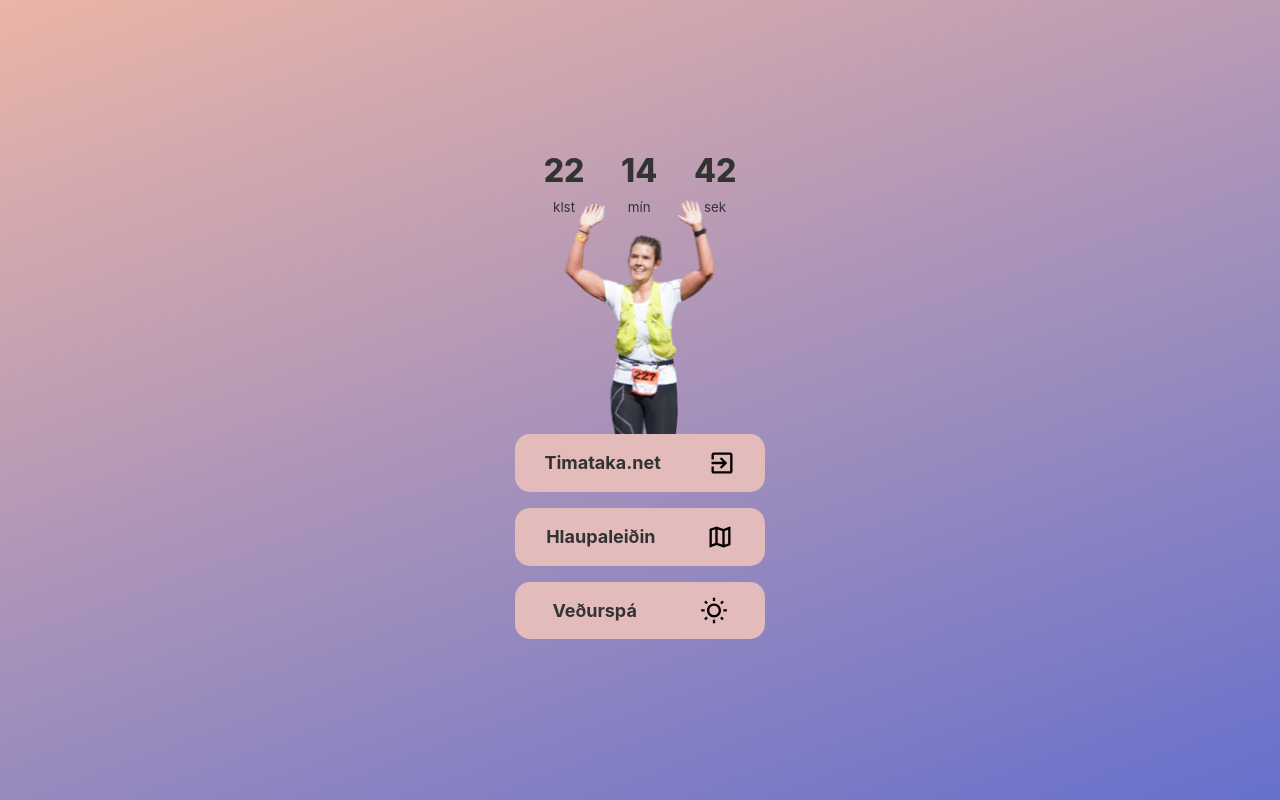
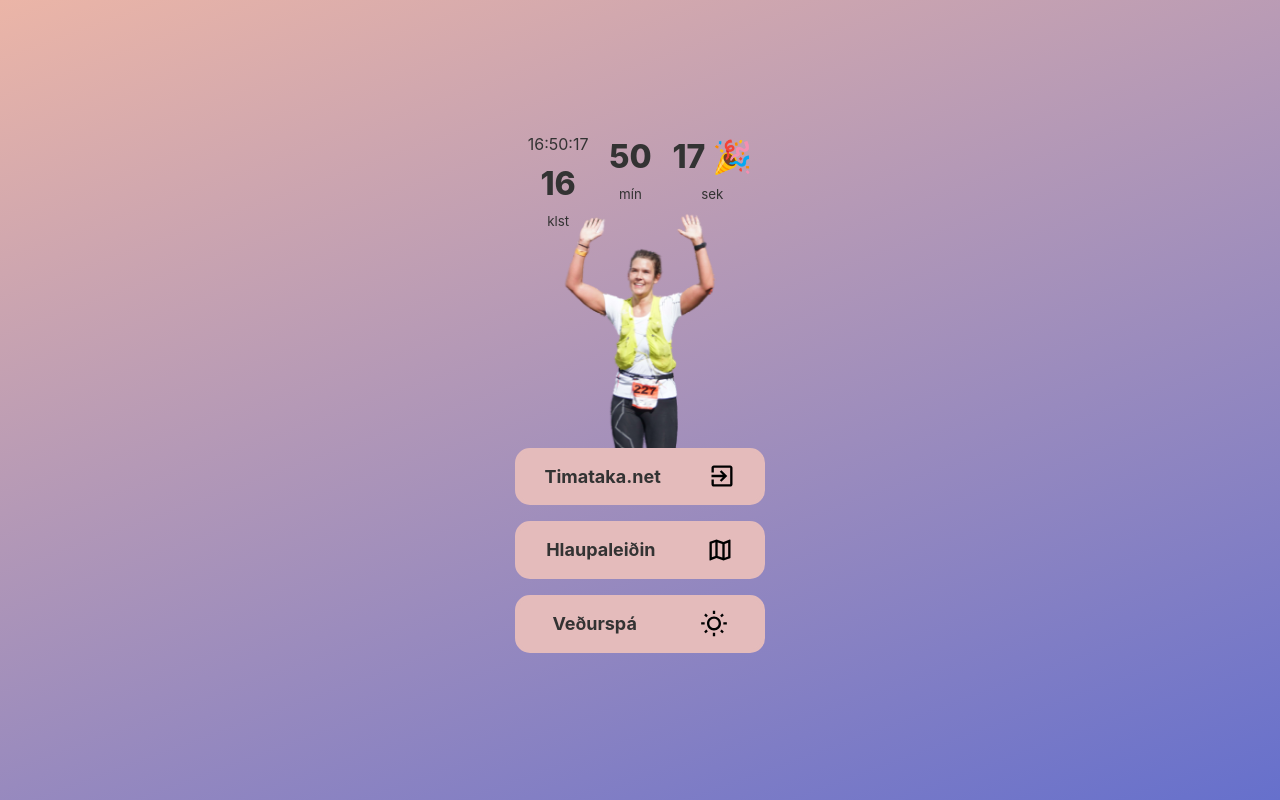
Before and after one commit to mlgnnr/gtsby-rn, a Gatsby site: page / in a window 1280 px wide. Built offline with nearby package versions, Linux system fonts and the light colour scheme; Gatsby itself is replaced by a stand-in of ours; no server answers.

Commit message:
finish time

```diff
--- a/src/pages/index.js
+++ b/src/pages/index.js
@@ -99,16 +99,16 @@ const Countdown = () => {
             display: 'flex',
             justifyContent: 'space-evenly'
         }}>
-        <div className='time-section'>
-          <div className='time'>{state.hours || '00'}</div>
+        <div className='time-section'>16:50:17
+          <div className='time'>16</div>
           <small className="time-text">klst</small>
         </div>
         <div className='time-section'>
-          <div className='time'>{state.minutes || '00'}</div>
+          <div className='time'>50</div>
           <small className="time-text">mín</small>
         </div>
         <div className='time-section'>
-          <div className='time'>{state.seconds || '00'}</div>
+          <div className='time'>17 🎉</div>
           <small className="time-text">sek</small>
         </div>
       </div>
```
